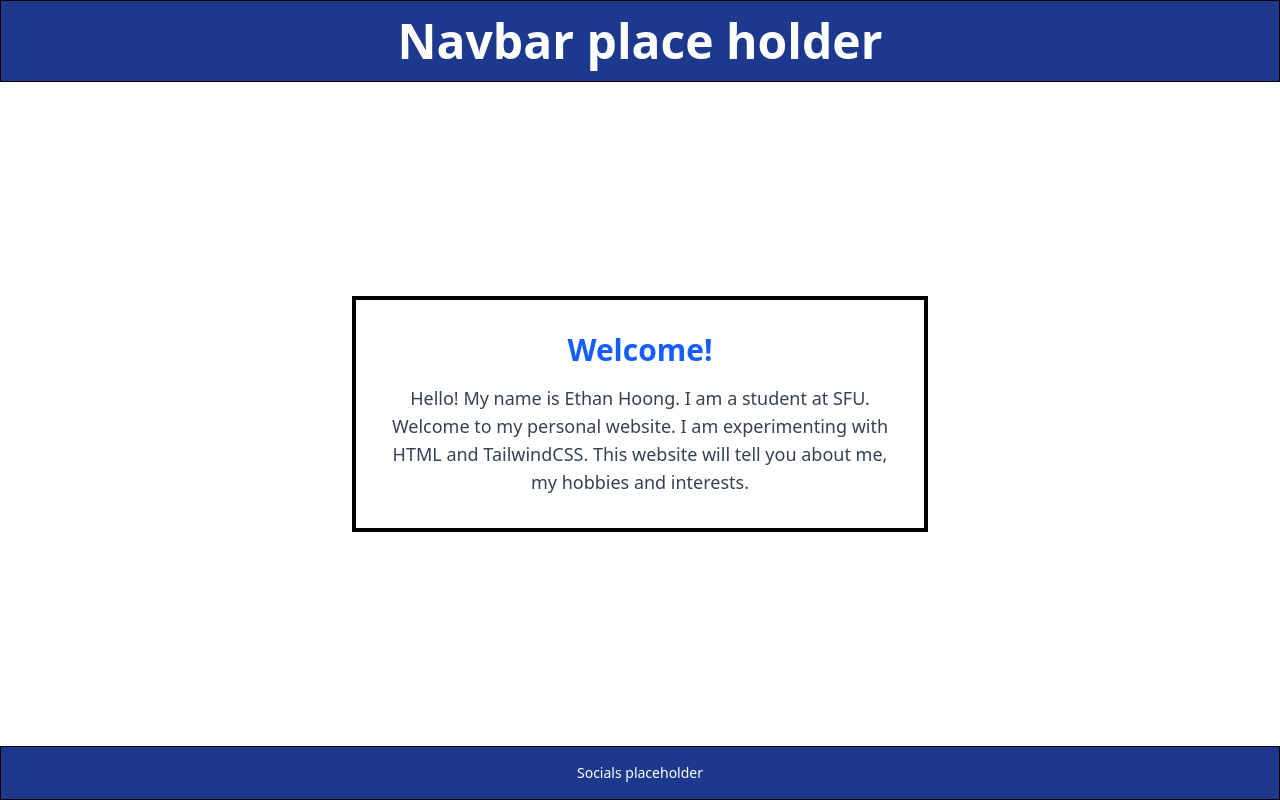
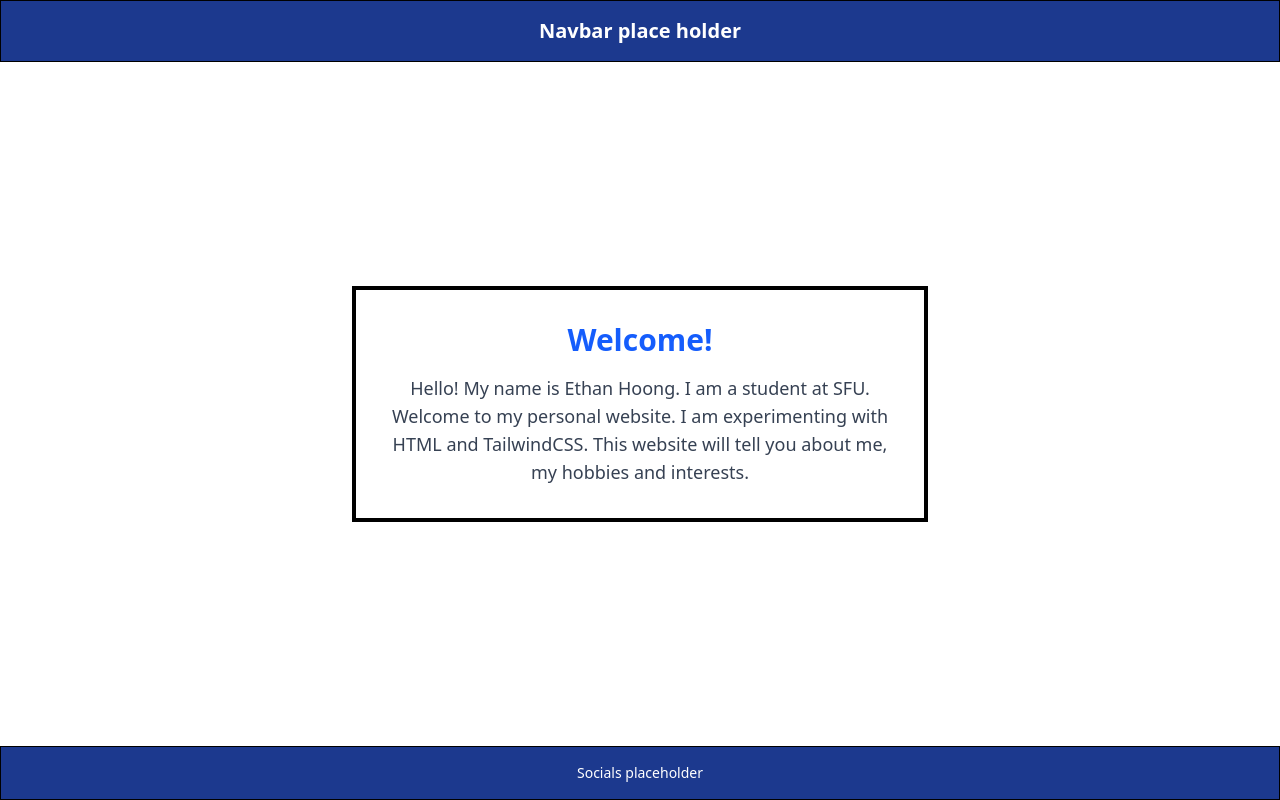
Before and after one commit to learningcoding143/learningcoding143.github.io, a website: page src/index.html in a window 1280 px wide. Drawn offline with Linux system fonts and the light colour scheme.

Commit message:
Just changed size of nav bar palceholder

```diff
--- a/src/index.html
+++ b/src/index.html
@@ -8,7 +8,7 @@
 
 <body class="min-h-screen bg-blue-900 flex flex-col justify-between">
 
-  <h1 class="text-5xl font-bold text-center border border-black p-4 text-white">
+  <h1 class="text-xl font-bold text-center border border-black p-4 text-white">
     Navbar place holder
   </h1>
 
```
Also changed, not shown: src/output.css.
